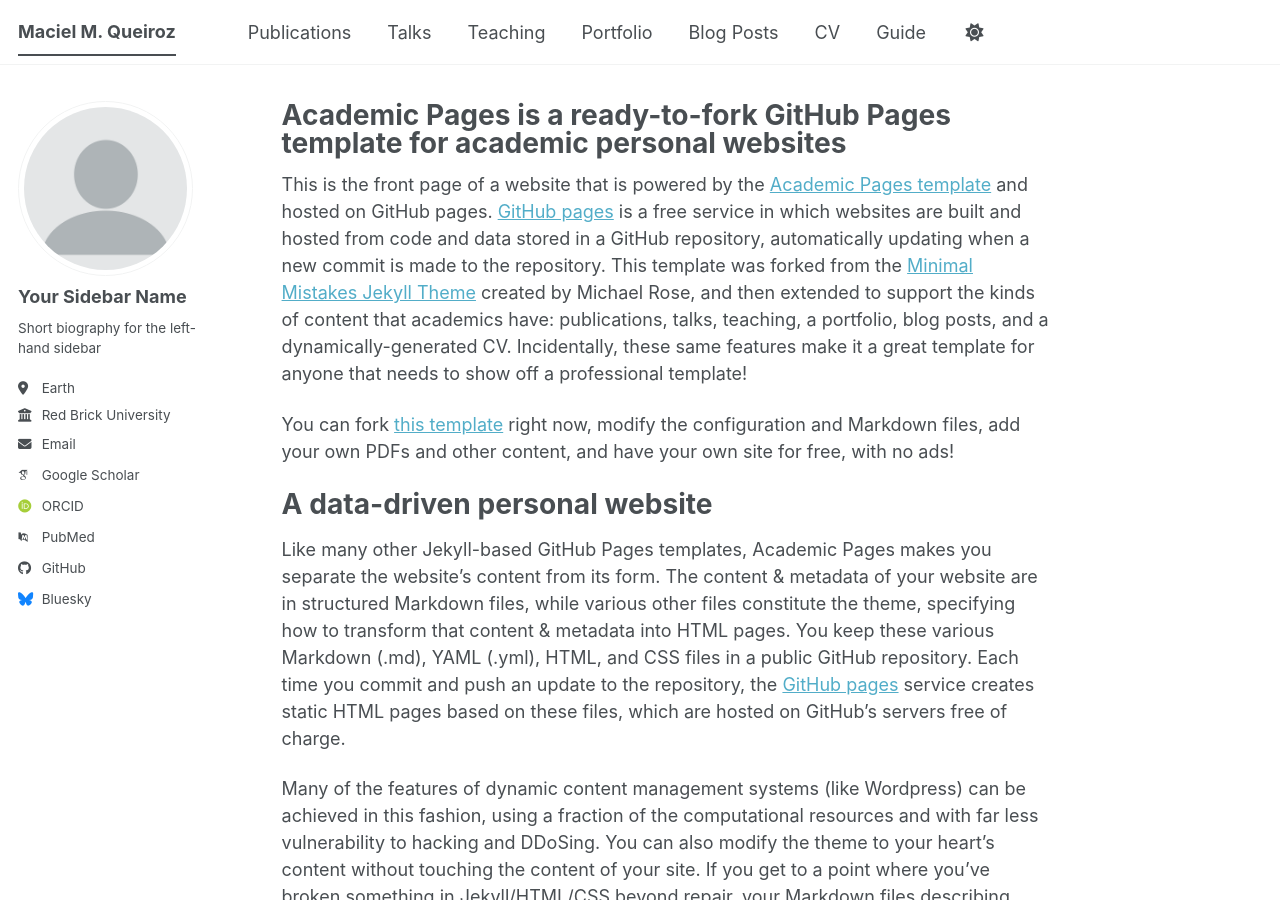
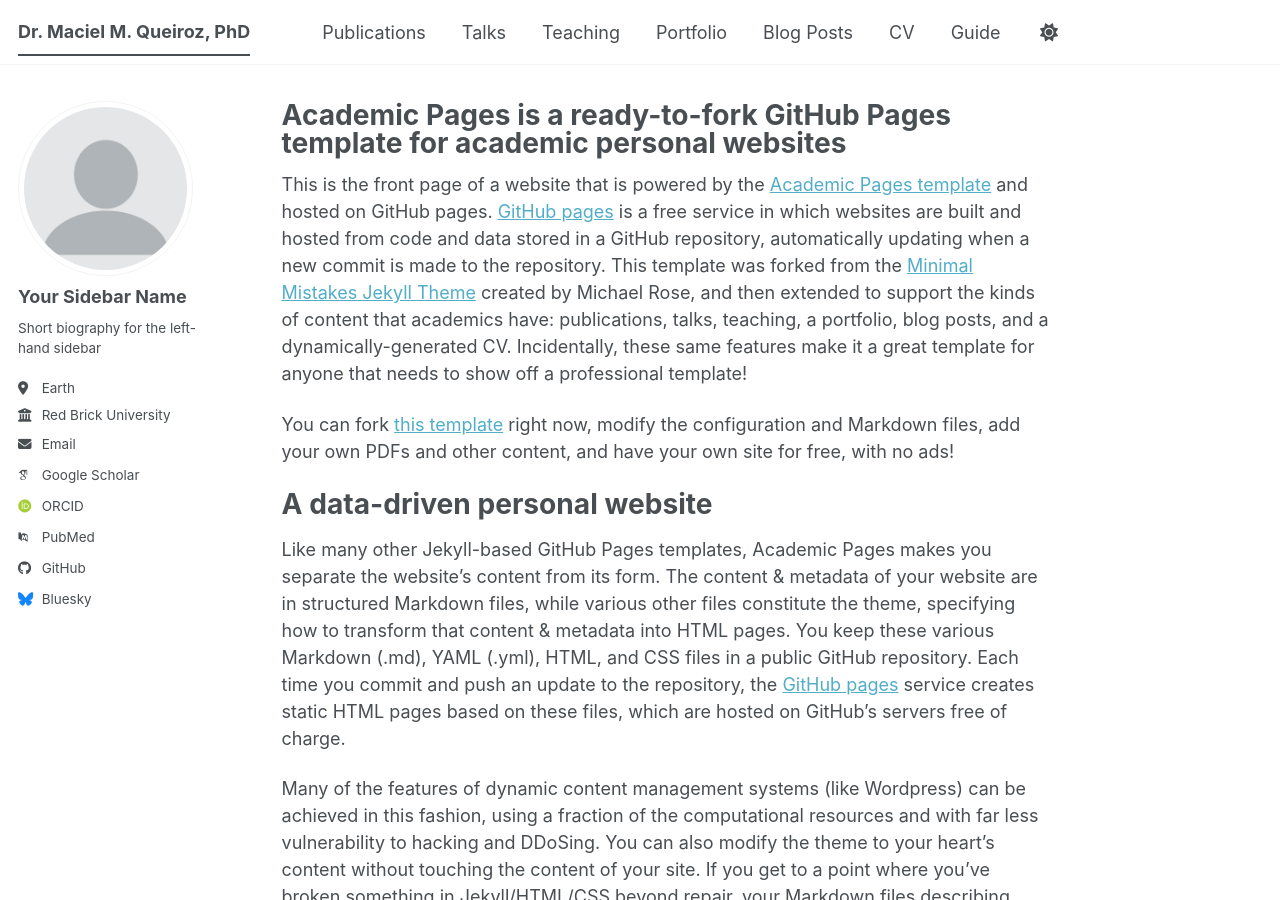
Before and after one commit to maciel-queiroz/maciel-queiroz.github.io, a Jekyll site: the page built from _pages/about.md, in a window 1280 px wide and 900 px high. Built offline with Jekyll 4.4.1, drawn with Linux system fonts in a browser that asks for light colours; some web fonts are replaced; a script bundle is joined from its source files by our own code; library files that are not in the unit come from our copies.

Commit message:
Update _config.yml

```diff
--- a/_config.yml
+++ b/_config.yml
@@ -9,7 +9,7 @@
 # Basic Site Settings
 locale                   : "en-US"
 site_theme               : "default" # The available themes options are "default", "air", "sunrise", "mint", "dirt" and "contrast"
-title                    : "Maciel M. Queiroz"
+title                    : "Dr. Maciel M. Queiroz, PhD"
 title_separator          : "-"
 name                     : &name "Maciel M. Queiroz"
 description              : &description "Associate Professor at FGV EAESP"   # Update this with a general description of your site, this is the default if not overridden by a page
```
